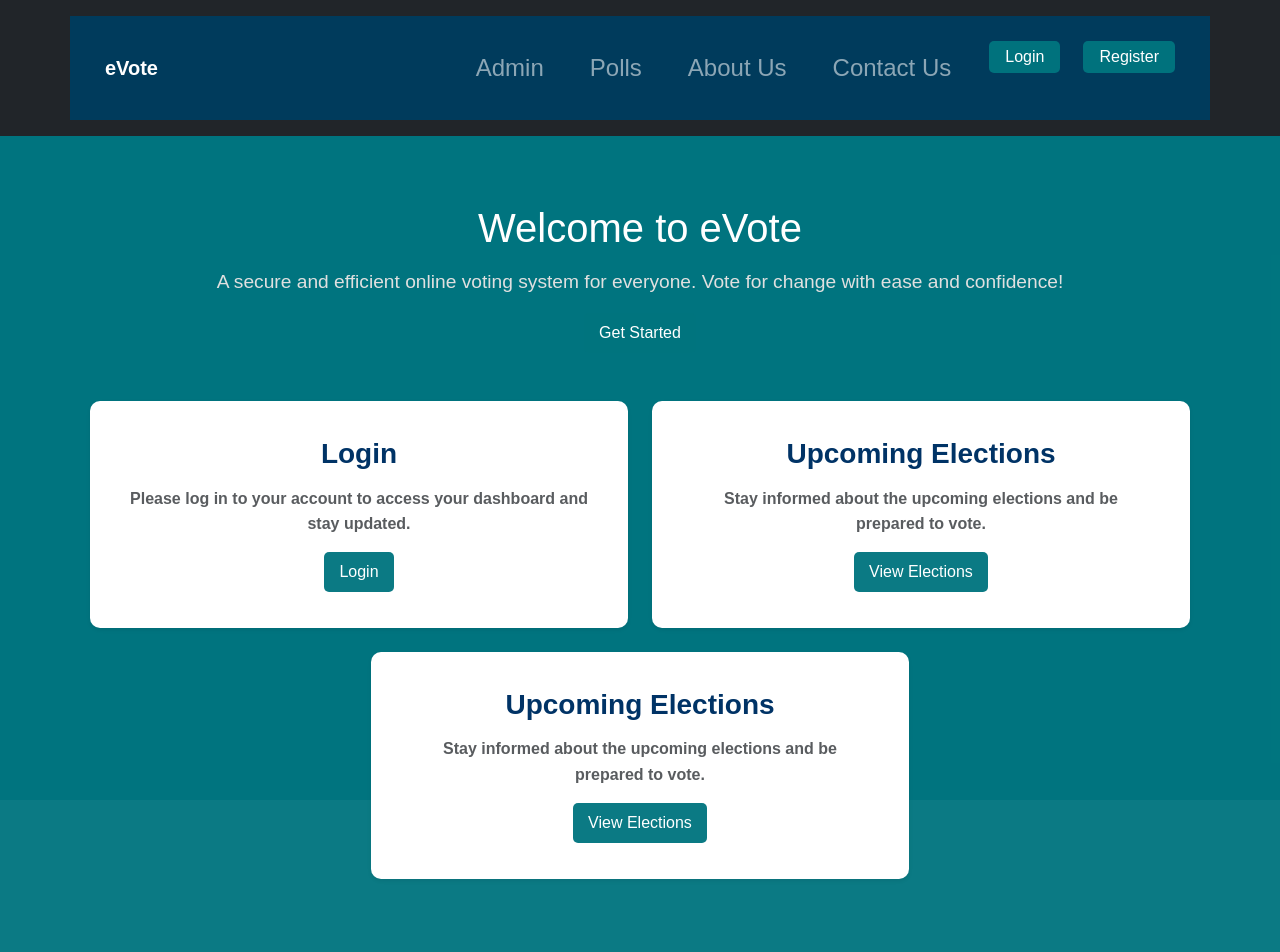
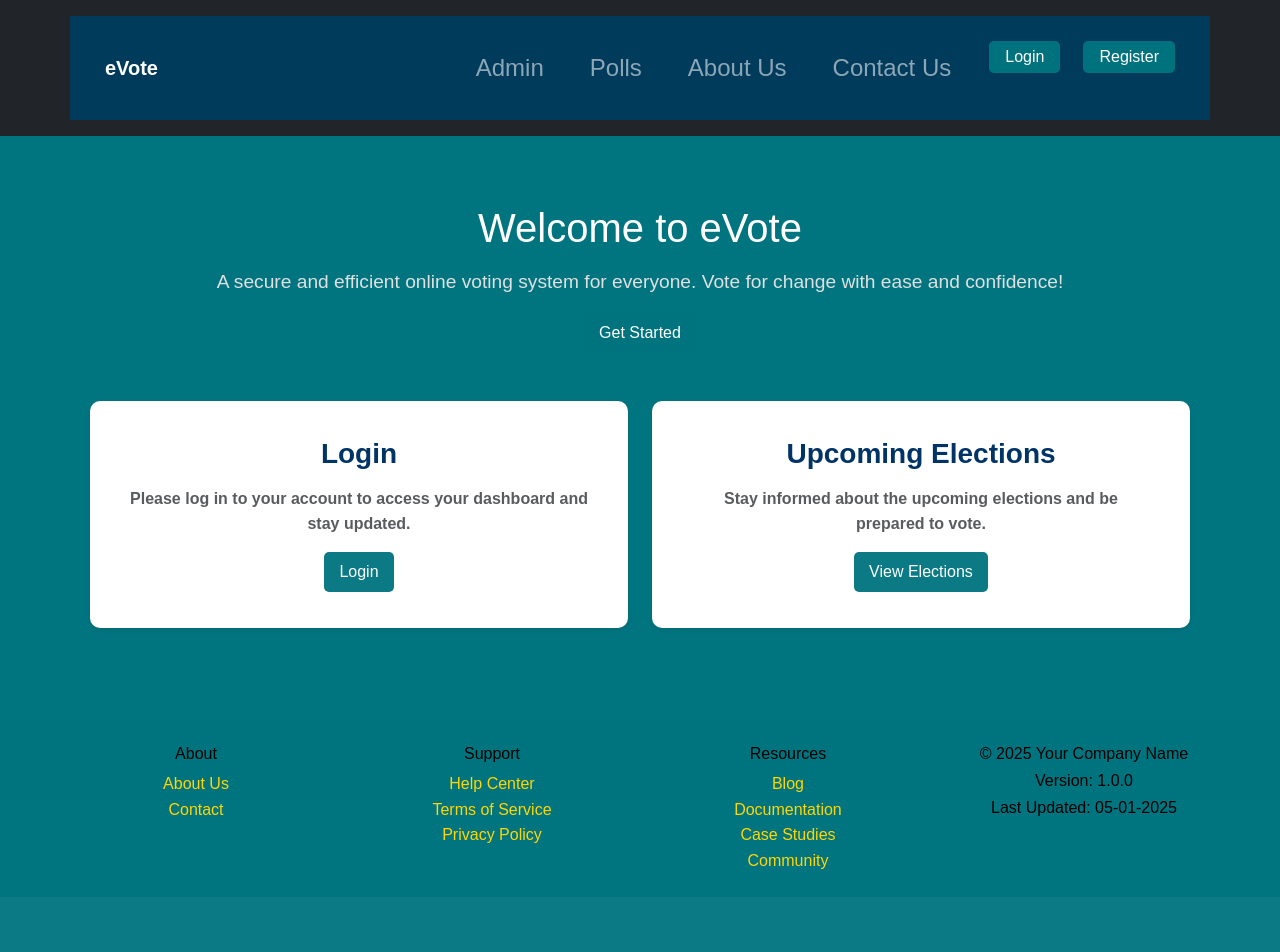
Before and after one commit to pareshsjoshi/eVote---CDAC-Project, a React (Vite) app in the folder Frontend/: page / in a window 1280 px wide. Shown: the top 952 px of the page. After the commit the page ends 897 px from the top, so only its background shows below. Built offline with nearby package versions, Linux system fonts and the light colour scheme.

Commit message:
Updated CSS

```diff
--- a/Frontend/src/components/Footer.jsx
+++ b/Frontend/src/components/Footer.jsx
@@ -1,4 +1,4 @@
-import React from "react";
+/*import React from "react";
 import { Container, Row, Col } from "react-bootstrap";
 
 import '../stylesheets/footer.css';
@@ -10,12 +10,16 @@ const Footer = () => {
     <footer className="r2v-footer px-5 py-5">
       <Container fluid>
         <Row>
-          {/* Section 1 */}
+
           <Col lg={9} md={12} sm={12} className="section1">
             <Row className="footermenu">
               <Col lg={3} md={6} sm={12}>
                 <h6>About us</h6>
+
+
                 <a href="https://right2vote.in/about-right2vote">About Us</a><br />
+                <a href="#">Contact</a><br />
+
                 <a href="https://right2vote.in/right-to-vote">Right to Vote</a><br />
                 <a href="https://right2vote.in/in-the-media">In The Media</a><br />
                 <a href="https://right2vote.in/awards-and-recognition">Award & Recognition</a><br />
@@ -54,7 +58,7 @@ const Footer = () => {
             </Row>
           </Col>
 
-          {/* Section 2 */}
+
           <Col lg={3} md={12} sm={12} className="section2">
             <Row>
               <Col className="app-icons">
@@ -110,4 +114,58 @@ const Footer = () => {
   );
 };
 
+export default Footer;*/
+
+
+
+import React from "react";
+import { Container, Row, Col } from "react-bootstrap";
+import "bootstrap/dist/css/bootstrap.min.css";
+import "../stylesheets/footer.css"; // Ensure the background styling from Code 1 is preserved here.
+
+const Footer = () => {
+  return (
+    <footer className="r2v-footer px-5 py-4">
+      <Container fluid>
+        <Row>
+          {/* Section 1 */}
+          <Col lg={9} md={12} sm={12}>
+            <Row>
+              <Col lg={4} md={6} sm={12}>
+                <h6>About</h6>
+                <a href="#">About Us</a><br />
+                <a href="#">Contact</a><br />
+              </Col>
+              <Col lg={4} md={6} sm={12}>
+                <h6>Support</h6>
+                <a href="#">Help Center</a><br />
+                <a href="#">Terms of Service</a><br />
+                <a href="#">Privacy Policy</a><br />
+              </Col>
+              <Col lg={4} md={6} sm={12}>
+                <h6>Resources</h6>
+                <a href="#">Blog</a><br />
+                <a href="#">Documentation</a><br />
+                <a href="#">Case Studies</a><br />
+                <a href="#">Community</a><br />
+              </Col>
+            </Row>
+          </Col>
+
+          {/* Section 2 */}
+          <Col lg={3} md={12} sm={12}>
+            <Row>
+              <Col className="copy-info">
+                <h6>© 2025 Your Company Name</h6>
+                <h6>Version: 1.0.0</h6>
+                <h6>Last Updated: 05-01-2025</h6>
+              </Col>
+            </Row>
+          </Col>
+        </Row>
+      </Container>
+    </footer>
+  );
+};
+
 export default Footer;
--- a/Frontend/src/pages/HomePage.jsx
+++ b/Frontend/src/pages/HomePage.jsx
@@ -1,4 +1,4 @@
-import React from "react";
+/*import React from "react";
 import { Link } from "react-router-dom";
 
 import "../stylesheets/HomePage.css";
@@ -62,4 +62,73 @@ const HomePage = () => {
   );
 };
 
+export default HomePage;*/
+
+
+
+
+import React from "react";
+import { Link } from "react-router-dom";
+
+import "../stylesheets/HomePage.css";
+
+const HomePage = () => {
+  return (
+    <div className="container my-5">
+      <div className="text-center mb-5">
+        <h1 className="display-4">
+          Welcome to <strong>eVote</strong>
+        </h1>
+        <p className="lead">
+          A secure and efficient online voting system for everyone.
+          Vote for change with ease and confidence!
+        </p>
+        <Link to="/register" state={{ message: "VOTER" }} className="btn btn-primary btn-lg">
+          Get Started
+        </Link>
+      </div>
+
+      <div className="row text-center">
+        <div className="col-md-6 mb-4">
+          <div className="card shadow-sm">
+            <div className="card-body">
+              <h3>Login</h3>
+              <p className="text-muted">
+                Please log in to your account to access your dashboard and stay updated.
+              </p>
+              <Link to="/login" className="btn btn-secondary">Login</Link>
+            </div>
+          </div>
+        </div>
+
+        <div className="col-md-6 mb-4">
+          <div className="card shadow-sm">
+            <div className="card-body">
+              <h3>Upcoming Elections</h3>
+              <p className="text-muted">
+                Stay informed about the upcoming elections and be prepared to vote.
+              </p>
+              <Link to="/polls" className="btn btn-success">View Elections</Link>
+            </div>
+          </div>
+        </div>
+
+        {/* Commented out duplicate Upcoming Elections section */}
+        {/* <div className="col-md-3 mb-4"></div>
+        <div className="col-md-6 mb-4">
+          <div className="card shadow-sm">
+            <div className="card-body">
+              <h3>Upcoming Elections</h3>
+              <p className="text-muted">
+                Stay informed about the upcoming elections and be prepared to vote.
+              </p>
+              <Link to="/polls" className="btn btn-success">View Elections</Link>
+            </div>
+          </div>
+        </div> */}
+      </div>
+    </div>
+  );
+};
+
 export default HomePage;
```
